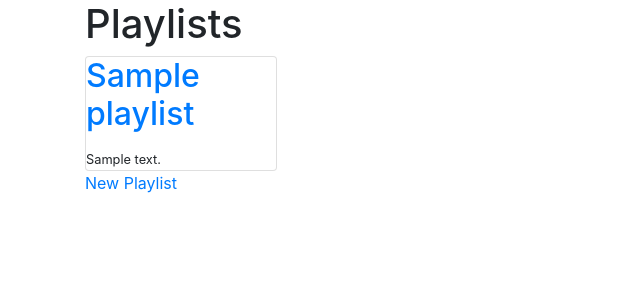
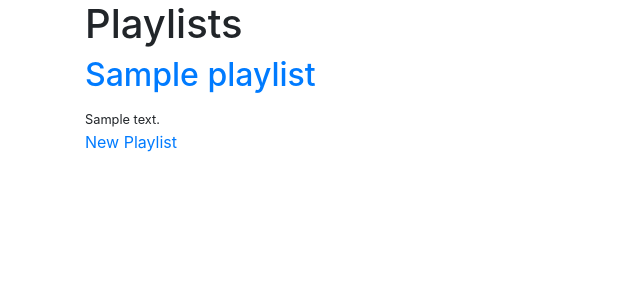
Before and after one commit to alx-rg/Playlister-Tutorial, a Flask app: page /playlists in a window 1280 px wide. Shown: the part 56-356 px from the top of the page, without its empty margins (0-640 px from the left). Run offline with Flask 2, Linux system fonts and the light colour scheme; a database or web service that is not in the repository returns one stand-in record (values such as "Sample title"); some libraries are stand-ins or nearby versions.

Commit message:
Updated layout

```diff
--- a/templates/playlists_index.html
+++ b/templates/playlists_index.html
@@ -7,10 +7,10 @@
     <div class ='row'>
         {% for playlist in playlists %}
             <div class='col-md-3'>
-                <div class='card' style='width: 12rem;'>
+                <!-- <div class='card' style='width: 12rem;'> -->
                     <h2 class='card-title'><a href='/playlists/{{ playlist._id }}'>{{ playlist.title }}</a></h2>
                     <p class='card-text'><small>{{ playlist.description }}</small></p>
-                </div>
+                <!-- </div> -->
             </div>
         {% endfor %}
     </div>
```
